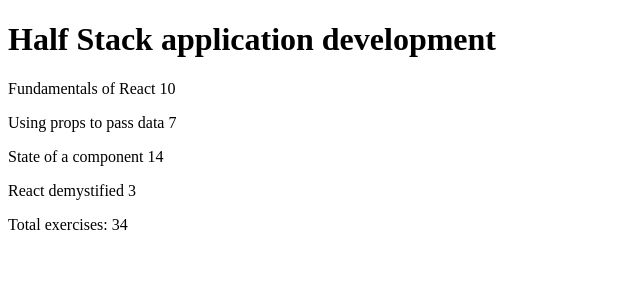
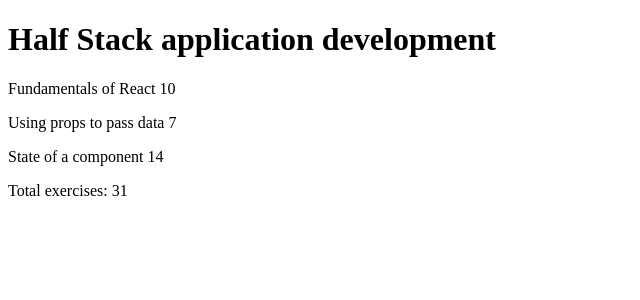
Before and after one commit to vprahaladhan/fullstackopen, a React (Create React App) app in the folder part2/coursecontents/: page / in a window 1280 px wide. Shown: the top 300 px of the page, without its empty margins (0-640 px from the left). Built offline with nearby package versions, Linux system fonts and the light colour scheme; the HTML template or start-up script is replaced by a standard one.

Commit message:
part 2_coursecontents_step 3
Commit for step 3 of part 2/coursecontents

```diff
--- a/part2/coursecontents/src/App.js
+++ b/part2/coursecontents/src/App.js
@@ -4,37 +4,25 @@
 import Total from './components/Total'
 
 const App = () => {
-  const course = {
-    name: 'Half Stack application development',
-    parts: [
-      {
-        name: 'Fundamentals of React',
-        exercises: 10,
-        id: 1
-      },
-      {
-        name: 'Using props to pass data',
-        exercises: 7,
-        id: 2
-      },
-      {
-        name: 'State of a component',
-        exercises: 14,
-        id: 3
-      },
-      {
-        name: 'React demystified',
-        exercises: 3,
-        id: 4
-      }
-    ]
+  const course = 'Half Stack application development'
+  const part1 = {
+    name: 'Fundamentals of React',
+    exercises: 10
+  }
+  const part2 = {
+    name: 'Using props to pass data',
+    exercises: 7
+  }
+  const part3 = {
+    name: 'State of a component',
+    exercises: 14
   }
 
   return (
     <div>
-      <Header name={course.name} />
-      <Content parts={course.parts} />
-      <Total exercises={course.parts.map(part => part.exercises)} />
+      <Header name={course} />
+      <Content parts={[part1, part2, part3]} />
+      <Total exercises={[part1, part2, part3].map(part => part.exercises)} />
     </div>
   )
 }
--- a/part2/coursecontents/src/components/Content.js
+++ b/part2/coursecontents/src/components/Content.js
@@ -2,7 +2,7 @@
 import Part from './Part'
 
 const Content = ({ parts }) => {
-    const courseparts = () => parts.map(part => <p key={part.id}><Part name={part}/></p>)
+    const courseparts = () => parts.map((part, index) => <p key={index}><Part name={part}/></p>)
 
     return (
         <div>{courseparts()}</div>
```
